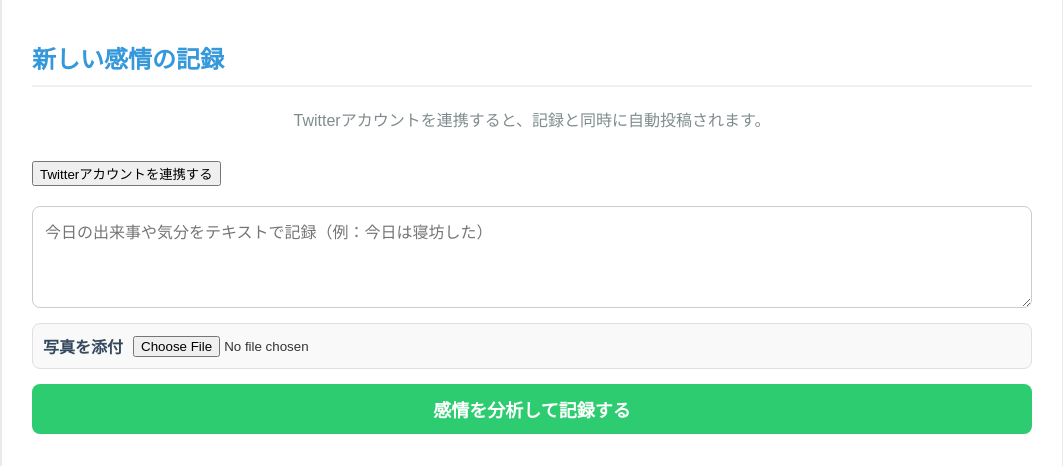
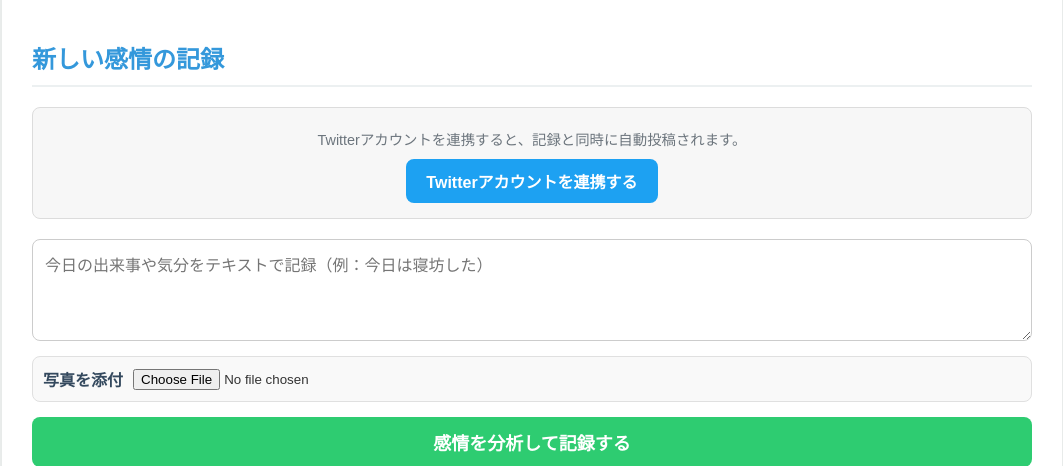
Before and after one commit to harut-11/Emotional, a Flask app: template templates/index.html in a window 1280 px wide. Shown: the part 698-1164 px from the top of the page, without its empty margins (108-1171 px from the left). Run offline with Flask 3, Linux system fonts and the light colour scheme; the template is opened without the code that fills it, so the values that code supplies are empty.

Commit message:
スタイル

```diff
--- a/static/style.css
+++ b/static/style.css
@@ -297,3 +297,35 @@
         max-height: 200px; /* 高さを調整 */
     }
 }
+
+/* --- Twitter連携ボタンのスタイル (新規追加) --- */
+.twitter-auth-section {
+    text-align: center;
+    margin-bottom: 20px;
+    padding: 15px;
+    border: 1px solid #dcdcdc;
+    border-radius: 8px;
+    background-color: #f7f7f7;
+}
+
+#twitterAuthButton {
+    padding: 10px 20px;
+    background-color: #1DA1F2; /* Twitter Blue */
+    color: white;
+    border: none;
+    border-radius: 8px;
+    cursor: pointer;
+    font-size: 16px;
+    font-weight: bold;
+    transition: background-color 0.3s ease;
+}
+
+#twitterAuthButton:hover {
+    background-color: #1789c6;
+}
+
+.auth-message {
+    margin: 5px 0 10px 0;
+    font-size: 0.9em;
+    color: #6c757d;
+}
```
